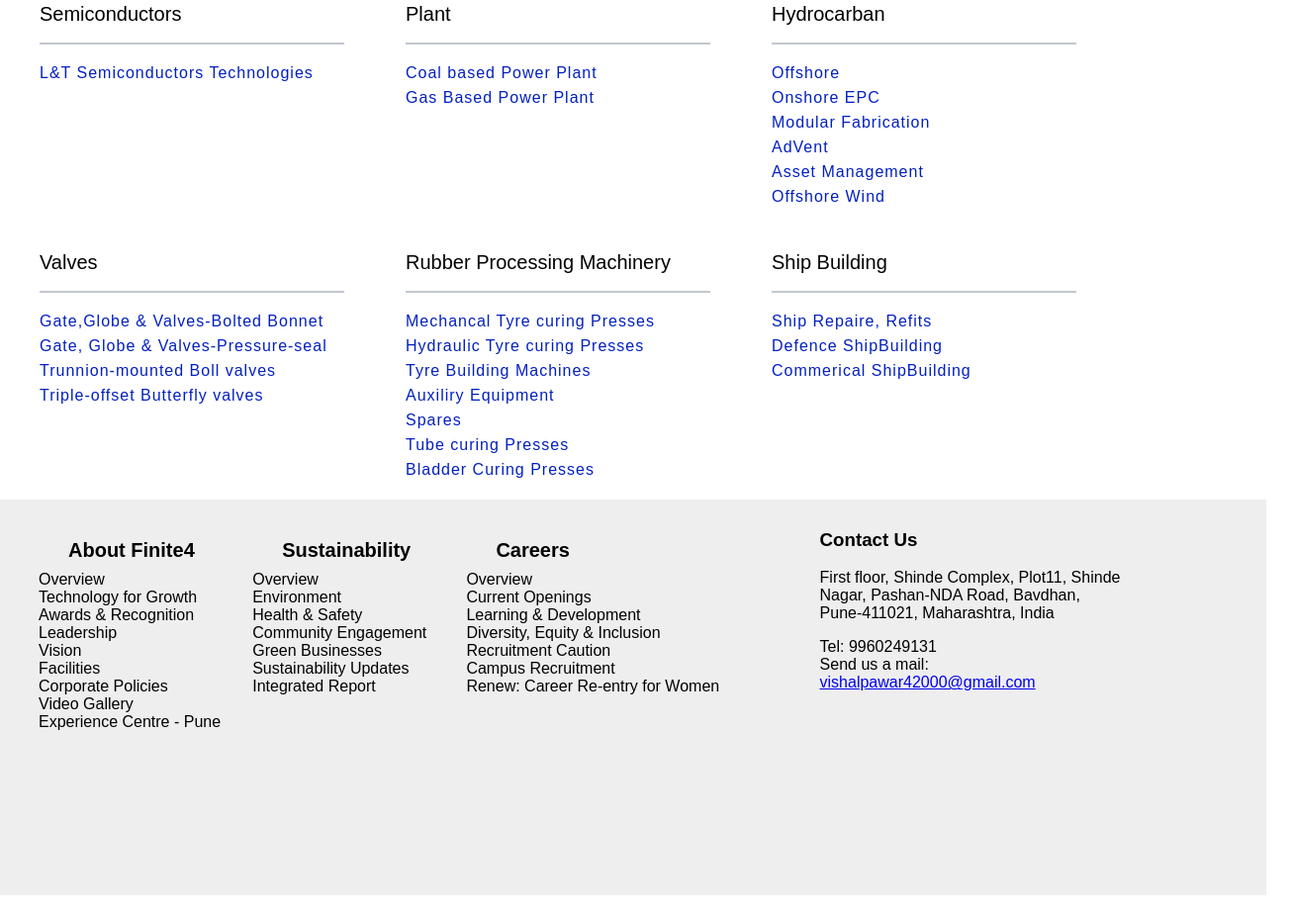
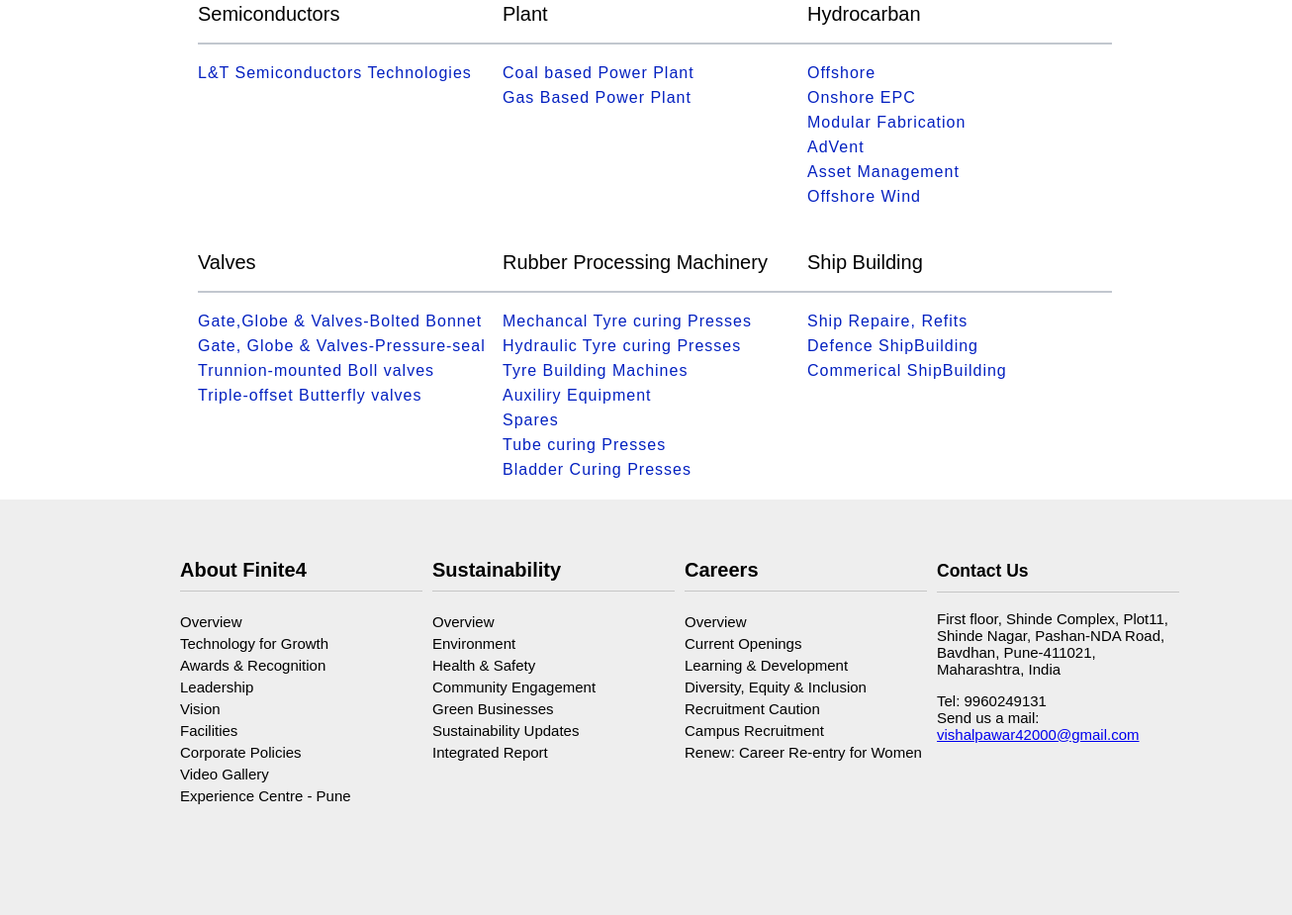
Before and after one commit to SudamBawalge/Finite4.com-demo, a plain HTML site: page product.html in a window 1280 px wide. Shown: the part 562-1487 px from the top of the page at 99% size, 1306 px wide, since content can reach past the window. Drawn offline with Linux system fonts and the light colour scheme.

Commit message:
Update product.css

```diff
--- a/product.css
+++ b/product.css
@@ -21,35 +21,20 @@ section {
   background-color: navy;
 }
 .mainsection{
-    margin:0 auto;
+  margin: 0px 200px 0px 200px;
   align-content: center;
-    width: 1200px;
+  width: auto;
 
 }
-/* .row.collapse .rowContent .breadcrumbs{
-    margin: auto;
 
-    width: auto;
-} */
 
-.rowContent h1{
-    width: auto;
-    margin: auto;
-    width: 1360px;
-    padding-left: 10px;
-}
+
 
 .links{
   padding-left: 0px;
 }
 
-/* .breadcrumbs{
 
-    width: 960px;
-
-    font-size: 12px;
-    padding-left: 0px;
-} */
 
 .row.collapse.pageTitle{
   margin: auto;
@@ -64,7 +49,7 @@ section {
   font-weight:lighter;
   height: 105px;
   margin-top: 36px;
-    padding-left: 47px;
+  padding-left: 0px;
   color: #555;
   background-color: #f6f6f6;
 }
@@ -451,20 +436,32 @@ li{
 
 
 }
+     /* footer started */
 footer{
+  margin-left: -7px;
+  margin-right: -26px;
+  padding-left: 189px;
+  padding-right: 10px;
+  padding-top: 20px;
+  text-align: center;
+  left: 0;
   height: 400px;
   background-color: #eee;
+  bottom: 0;
+  font-size: 15px;
 }
 
 .footer-div{
+
   display: flex;
-    width: 80%;
-    margin-left: 130px;
+  width: auto;
+  margin-left: 0px;
 }
 
 .about-us{
-    width: 30%;
-  margin-left: -91px;
+  width: 245px;
+  margin-right: 10px;
+
   text-align: left;
 }
 
@@ -474,7 +471,9 @@ li{
   font-weight: 600;
   line-height: 2px;
   font-size: 20px;
-    margin-left: 30px;
+  padding-bottom: 20px;
+  border-bottom: 1px solid #c6c6c6;
+
 }
 
 .about-us h3:hover{
@@ -483,14 +482,24 @@ li{
 }
 
 .contact{
-    width: 30%;
+  width: 245px;
   margin-top: 11px;
-    margin-left: 50px;
+  /* margin-right: 10px; */
     text-align: left;
+}
+
+.contact h3{
+  margin-top: 40px;
+  line-height: 2px;
+  padding-bottom: 20px;
+  border-bottom: 1px solid #c6c6c6;
+
 }
 
 .about-us ul {
   list-style-type: none; /* Remove bullet points */
+  line-height: 22px;
+  padding: 0;
 }
 
 .about-us p{
@@ -520,7 +529,7 @@ li{
   display: block; /* Display only contact section */
   width: 91%; /* Set full width for contact section */
   margin-top: 0px;
-    margin-left: 10px;
+  margin-left: 20px;
     text-align: left;
 }
 }
```
Lines whose indentation alone changed are shown as unchanged.
